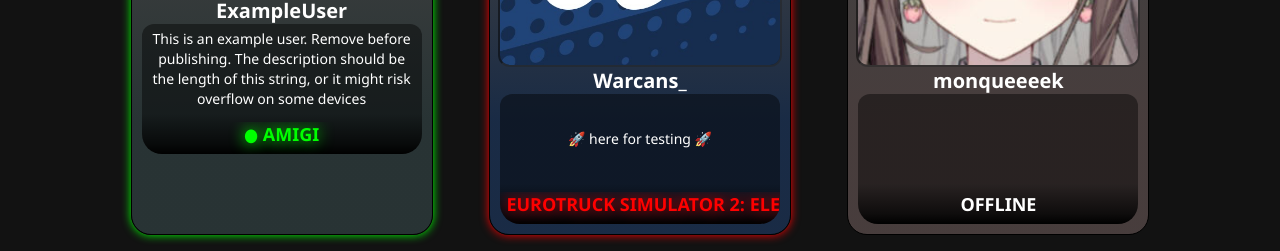
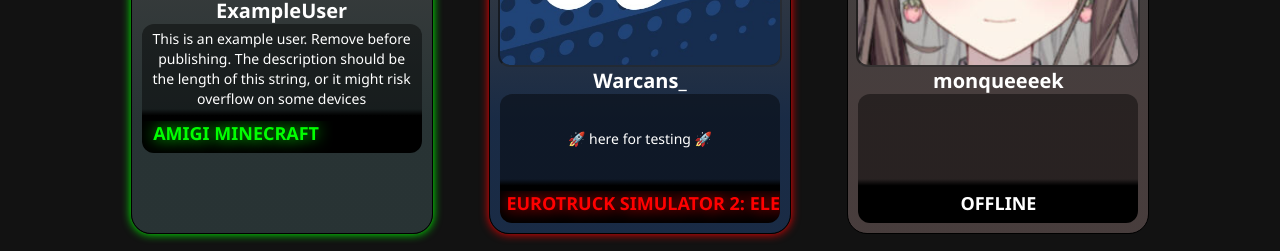
Before and after one commit to warcans/warcans.github.io, a plain HTML site: page index.html in a window 1280 px wide. Shown: the part 700-951 px from the top of the page. Drawn offline with Linux system fonts and the light colour scheme.

Commit message:
Add files via upload

```diff
--- a/main.js
+++ b/main.js
@@ -67,23 +67,27 @@ streamers.forEach(user => {
     // SET LIVE STATUS
     var card_status = clone.querySelector("#live-status")
     card_status.textContent = "OFFLINE"
+
     live_status.forEach(key =>{
+
+        // SET ELEMENTS FOR LIVES
         if (key.user_name.toLowerCase() == user.name.toLowerCase()){
             live = true
             var animation_length = ((100/key.game.length*key.game.length)/600) / (1/(key.game.length+32.5))
             card_status.textContent = key.game.toUpperCase()
             card_status.style = "color:red;text-shadow:red 0px 0px 15px;animation: my-animation linear infinite " + animation_length + "s;"
             card_style += ";box-shadow: 0px 0px 10px 0px red"
-
             var a = clone.getElementById("bgcolor")
             a.setAttribute("status", "live")
 
+            // SET ELEMENTS FOR AMIGI LIVES
             if (key.is_minecraft == "true" && key.is_amigis == "true"){
                 amigi = true
-                card_status.textContent = "● AMIGI"
-                card_status.style = "color:lime;text-shadow:0px 0px 15px"
+                var amigi_text = "AMIGI MINECRAFT"
+                card_status.textContent = amigi_text
+                var animation_length = ((100/amigi_text.length*amigi_text.length)/600) / (1/(amigi_text.length+32.5))
+                card_status.style = "color:lime;text-shadow:0px 0px 15px;animation: my-animation linear infinite " + animation_length + "s;"
                 card_style += ";box-shadow: 0px 0px 10px 0px lime;"
-
                 a.setAttribute("status", "amigi")
             }
         }
@@ -91,7 +95,7 @@ streamers.forEach(user => {
 
     clone.querySelector("#bgcolor").style = card_style
 
-    if (live == false || amigi == true){
+    if (live == false){
         clone.querySelector(".card-live-status").style = "display:flex;justify-content:center;"
     }
 
--- a/styles.css
+++ b/styles.css
@@ -50,7 +50,7 @@ body {
     width: 300px;
     margin: 10px auto 10px auto;
     color: white;
-    background: linear-gradient(to bottom, #151515, #151515, #ffffff);
+    background: linear-gradient(to bottom, #151515, #303030);
     border-radius: 20px;
     border-color: black;
     border-width: 1px;
@@ -116,8 +116,8 @@ body {
     overflow: hidden;
     justify-content: center;
     text-align: center;
-    margin: 0px 10px;
-    padding: 5px 10px;
+    margin: 0px 10px 0px 10px;
+    padding: 5px 10px 0px 10px;
     background-color: #00000070;
     height: 80px;
     max-height: 80px;;
@@ -128,10 +128,11 @@ body {
 
 .card-footer {
     margin: 0px 10px 10px 10px;
-    border-radius: 0 0 20px 20px;
+    padding-top: 8px;
+    border-radius: 0 0 12px 12px;
     display: flex;
     flex-direction: column;
-    background: linear-gradient(to bottom, #00000070 00%, #000000cc 75%, #000000ff 100%);
+    background: linear-gradient(to bottom, #00000070 0%, #000000ff 15%);
 }
 
 .card-links {
@@ -140,7 +141,6 @@ body {
     transition: 0.2s all ease-in-out;
     cursor: default;
     height: 0px;
-    margin-top: 4px;
     overflow: hidden;
     opacity: 0%;
 }
@@ -148,7 +148,7 @@ body {
 .streamer-card:hover .card-links {
     transition: 0.2s height ease-in-out, opacity 0.2s ease-in-out;
     height: 32px;
-    opacity: 100%
+    opacity: 100%;
 }
 
 .card-footer a {
@@ -156,7 +156,9 @@ body {
 }
 
 .card-footer img {
-    margin-top: 2px;
+    margin-top: 4px;
+    margin-left: 4px;
+    margin-right: 4px;
     max-width: 1.5rem;
 }
 
@@ -169,14 +171,13 @@ body {
     overflow: hidden;
     font-size: 18px;
     font-weight: bold;
-    border-radius: 0px 0px 20px 20px;
+    border-radius: 0px 0px 12px 12px;
 }
 
 .streamer-card:hover .card-live-status {
     transition: 0.2s height ease-in-out, opacity 0.1s ease-in-out;
     height: 0px;
     opacity: 0%;
-
 }
 
 .scroll-footer {
```
